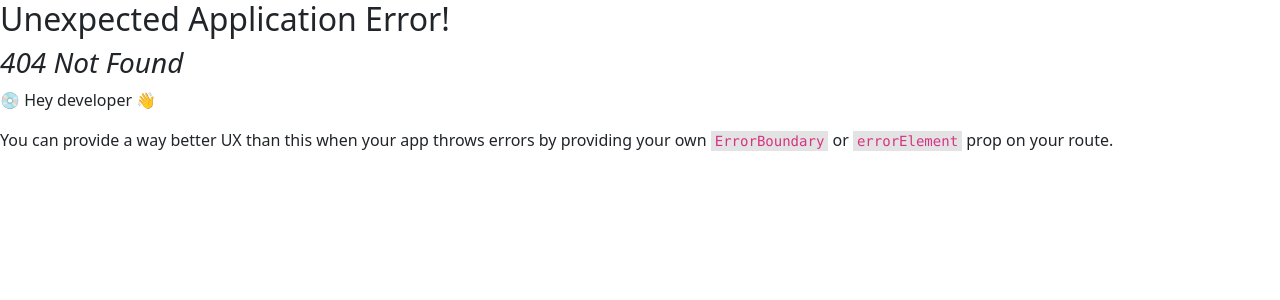
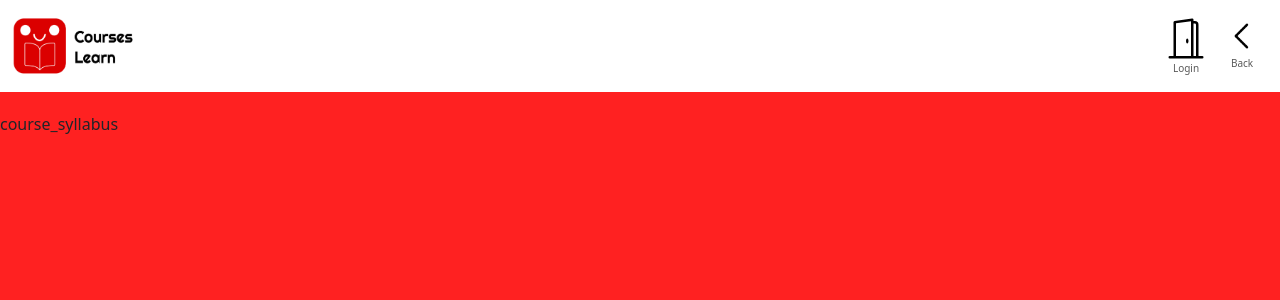
Before and after one commit to Alivefordie/course_learn, a React (Create React App) app in the folder client/: page /mycourses/1 in a window 1280 px wide. Before the commit this address had no page. Shown: the top 300 px of the page. Built offline with nearby package versions, Linux system fonts and the light colour scheme.

Commit message:
syllabusPage

```diff
--- a/client/src/index.js
+++ b/client/src/index.js
@@ -20,6 +20,7 @@ import Profile from "./pages/Profile";
 import Management from "./pages/superadmin/Management";
 import Datacourse from "./components/Ins/Datacourse";
 import EditProfile from "./components/EditProfile";
+import CourseSyllabus from "./pages/coursesyllabus";
 
 const router = createBrowserRouter([
 	{
@@ -78,6 +79,10 @@ const router = createBrowserRouter([
 		path: "/profile/edit-profile/:id",
 		element: <EditProfile />,
 	},
+	{
+		path: "/mycourses/:item",
+		element: <CourseSyllabus/>,
+	}
 ]);
 
 const root = ReactDOM.createRoot(document.getElementById("root"));
--- /dev/null
+++ b/client/src/pages/coursesyllabus.js
@@ -0,0 +1,15 @@
+import React from "react";
+import NavbarTop from "../components/NavbarTop";
+import NavbarLink from "../components/NavbarLink";
+
+const CourseSyllabus = () =>{
+
+
+    return(
+        <div className="body">
+            <NavbarTop NavbarLink={NavbarLink}/>
+            course_syllabus
+        </div>
+    )
+}
+export default CourseSyllabus;
```
